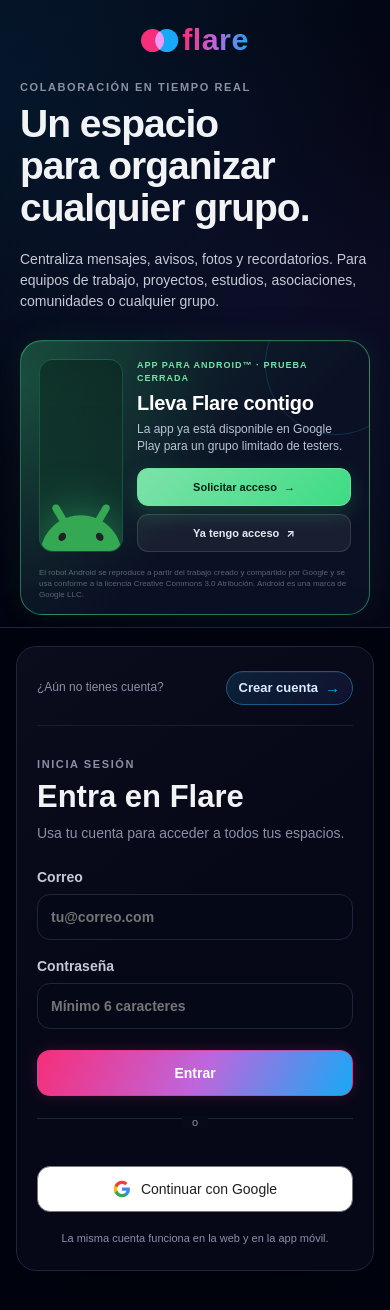
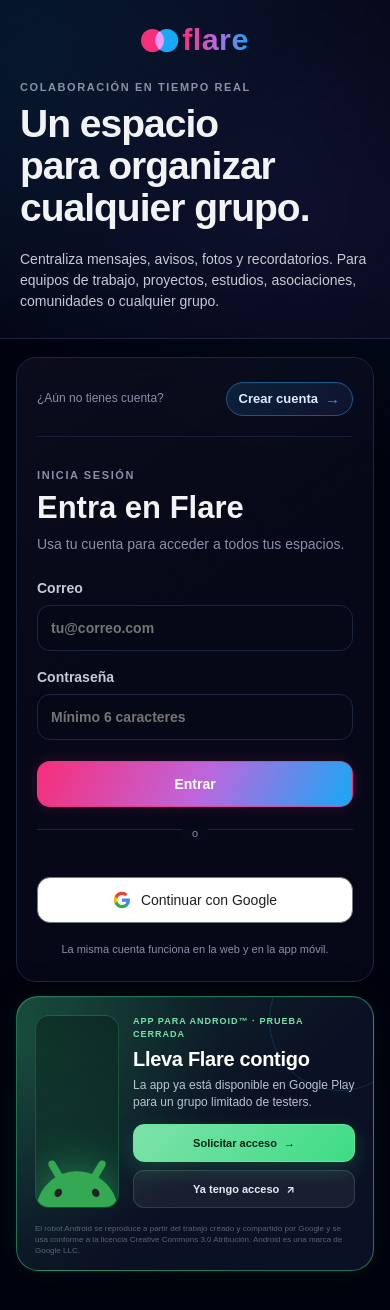
Before and after one commit to MigVarona/flare, a Next.js app in the folder apps/web/: page / in a window 390 px wide. Shown: the top 1310 px of the page. Built offline with nearby package versions, Linux system fonts and the light colour scheme; no server answers; a web font is replaced by a local one.

Commit message:
fix: coloca Android bajo el login en móvil

```diff
--- a/apps/web/src/app/globals.css
+++ b/apps/web/src/app/globals.css
@@ -852,6 +852,10 @@
     inset 0 1px rgba(255, 255, 255, 0.05);
 }
 
+.android-access-mobile {
+  display: none;
+}
+
 .android-access-card::after {
   position: absolute;
   z-index: -1;
@@ -3252,6 +3256,7 @@
   }
 
   .auth-panel {
+    gap: 14px;
     padding: 18px 16px 42px;
   }
 
@@ -3264,6 +3269,15 @@
     grid-template-columns: 84px minmax(0, 1fr);
     gap: 14px;
     padding: 18px 18px 14px;
+  }
+
+  .android-access-desktop {
+    display: none;
+  }
+
+  .android-access-mobile {
+    display: grid;
+    margin-top: 0;
   }
 
   .android-access-visual {
--- a/apps/web/src/components/auth-screen.tsx
+++ b/apps/web/src/components/auth-screen.tsx
@@ -27,6 +27,50 @@
       <path fill="#FBBC05" d="M11.69 28.18C11.25 26.86 11 25.45 11 24s.25-2.86.69-4.18v-5.7H4.34C2.85 17.09 2 20.45 2 24s.85 6.91 2.34 9.88l7.35-5.7z" />
       <path fill="#EA4335" d="M24 10.75c3.23 0 6.13 1.11 8.41 3.29l6.31-6.31C34.91 4.18 29.93 2 24 2 15.4 2 7.96 6.93 4.34 14.12l7.35 5.7c1.73-5.2 6.58-9.07 12.31-9.07z" />
     </svg>
+  );
+}
+
+function AndroidAccessCard({
+  className,
+  titleId,
+}: {
+  className: string;
+  titleId: string;
+}) {
+  return (
+    <aside className={`android-access-card ${className}`} aria-labelledby={titleId}>
+      <div className="android-access-visual" aria-hidden="true">
+        <span className="android-access-glow" />
+        <Image
+          src="/android-head.svg"
+          alt=""
+          width={152}
+          height={89}
+          className="android-access-logo"
+        />
+      </div>
+      <div className="android-access-content">
+        <small>APP PARA ANDROID™ · PRUEBA CERRADA</small>
+        <h3 id={titleId}>Lleva Flare contigo</h3>
+        <p>La app ya está disponible en Google Play para un grupo limitado de testers.</p>
+        <div className="android-access-actions">
+          <a href="mailto:info@wearecapa.es?subject=Solicitud%20de%20acceso%20a%20Flare%20para%20Android">
+            Solicitar acceso
+            <span aria-hidden="true">→</span>
+          </a>
+          <a
+            href="https://play.google.com/apps/testing/com.mivarona.churriapp"
+            target="_blank"
+            rel="noreferrer">
+            Ya tengo acceso <span aria-hidden="true">↗</span>
+          </a>
+        </div>
+      </div>
+      <p className="android-attribution">
+        El robot Android se reproduce a partir del trabajo creado y compartido por Google y se usa
+        conforme a la licencia Creative Commons 3.0 Atribución. Android es una marca de Google LLC.
+      </p>
+    </aside>
   );
 }
 
@@ -110,40 +154,10 @@
             <li><span aria-hidden="true">◇</span> Comunidades</li>
           </ul>
 
-          <aside className="android-access-card" aria-labelledby="android-access-title">
-            <div className="android-access-visual" aria-hidden="true">
-              <span className="android-access-glow" />
-              <Image
-                src="/android-head.svg"
-                alt=""
-                width={152}
-                height={89}
-                className="android-access-logo"
-              />
-            </div>
-            <div className="android-access-content">
-              <small>APP PARA ANDROID™ · PRUEBA CERRADA</small>
-              <h3 id="android-access-title">Lleva Flare contigo</h3>
-              <p>La app ya está disponible en Google Play para un grupo limitado de testers.</p>
-              <div className="android-access-actions">
-                <a href="mailto:info@wearecapa.es?subject=Solicitud%20de%20acceso%20a%20Flare%20para%20Android">
-                  Solicitar acceso
-                  <span aria-hidden="true">→</span>
-                </a>
-                <a
-                  href="https://play.google.com/apps/testing/com.mivarona.churriapp"
-                  target="_blank"
-                  rel="noreferrer">
-                  Ya tengo acceso <span aria-hidden="true">↗</span>
-                </a>
-              </div>
-            </div>
-            <p className="android-attribution">
-              El robot Android se reproduce a partir del trabajo creado y compartido por Google y
-              se usa conforme a la licencia Creative Commons 3.0 Atribución. Android es una marca
-              de Google LLC.
-            </p>
-          </aside>
+          <AndroidAccessCard
+            className="android-access-desktop"
+            titleId="android-access-title-desktop"
+          />
         </div>
 
         <div className="auth-collab-card" aria-label="Ejemplo de actividad en un espacio compartido">
@@ -259,6 +273,10 @@
               La misma cuenta funciona en la web y en la app móvil.
             </p>
         </div>
+        <AndroidAccessCard
+          className="android-access-mobile"
+          titleId="android-access-title-mobile"
+        />
       </section>
       {legal && (
         <LegalModal
```
